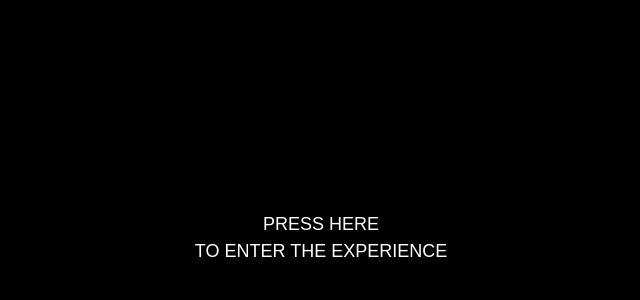
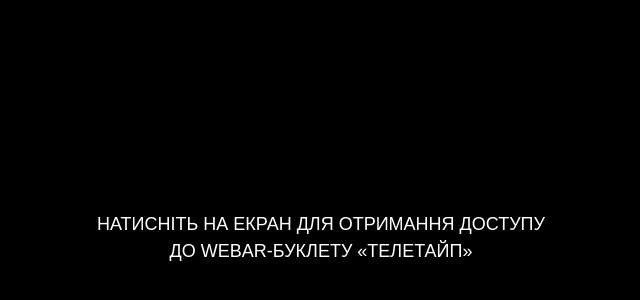
Before and after one commit to Sapozhek/Lab.work_1, a plain HTML site: page index.html in a window 1280 px wide. Shown: the part 162-462 px from the top of the page, without its empty margins (319-959 px from the left). Drawn offline with nearby package versions, Linux system fonts and the light colour scheme.

Commit message:
Created by GitHub

```diff
--- a/index.html
+++ b/index.html
@@ -27,9 +27,9 @@
                 text-transform: uppercase; font-family: Arial, Helvetica, sans-serif; font-weight: 400; line-height: 1.5em; font-size: large; white-space: nowrap;
                 user-select: none; pointer-events: none;
             ">
-            Press here
+            Натисніть на екран для отримання доступу
             <br>
-            to enter the experience
+            до WebAR-буклету «Телетайп»
         </div>
     </div>
 
```
